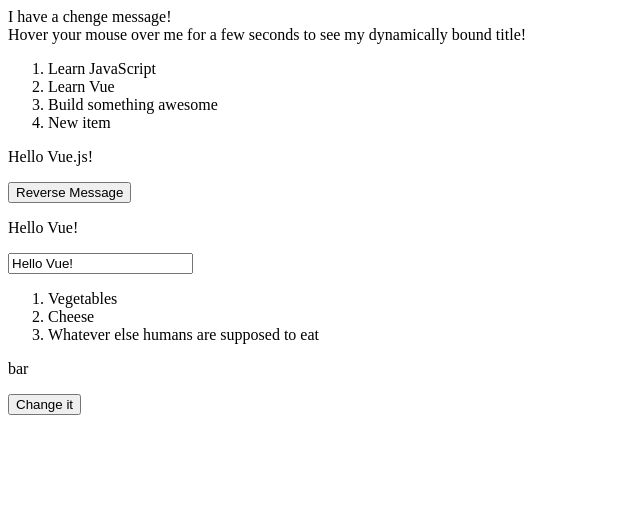
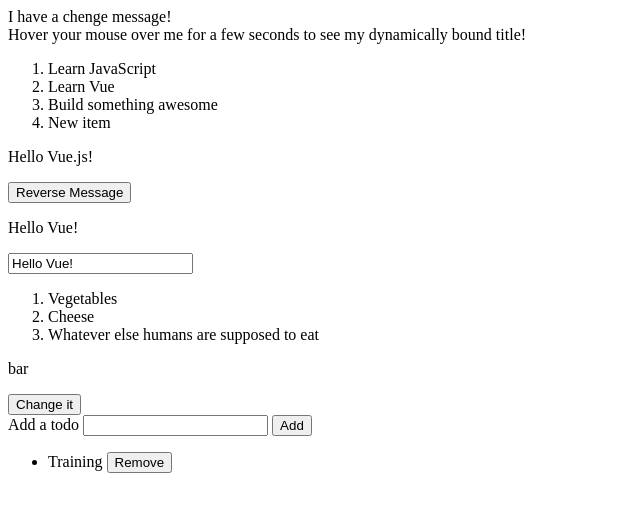
Before and after one commit to mituki-suzu/vuetutorial, a plain HTML site: page index.html in a window 1280 px wide. Shown: the whole page, without its empty margins (0-640 px from the left). Drawn offline with nearby package versions, Linux system fonts and the light colour scheme.

Commit message:
change code.

```diff
--- a/index.html
+++ b/index.html
@@ -1,3 +1,5 @@
+<!DOCTYPE html>
+
 <html>
     <head>
         <link rel="stylesheet" href="index.css">
@@ -50,8 +52,29 @@
 
         <div id="app8">
             <p>{{ foo }}</p>
-            <!-- これは `foo` を更新しなくなります! -->
+            <!-- `foo` を更新しなくなる -->
             <button v-on:click="foo = 'baz'">Change it</button>
+        </div>
+
+        <div id="todo-list-example">
+            <form v-on:submit.prevent="addNewTodo">
+                <label for="new-todo">Add a todo</label>
+                <input
+                    v-model="newTodoText"
+                    id="new-todo"
+                    placeholder="E.g. Running"
+                >
+                <button>Add</button>
+            </form>
+            <ul>
+                <li
+                is="todo-item"
+                v-for="(todo, index) in todos"
+                v-bind:key="todo.id"
+                v-bind:title="todo.title"
+                v-on:remove="todos.splice(index, 1)"
+                ></li>
+            </ul>
         </div>
 
         <script src="index.js"></script>
--- a/index.js
+++ b/index.js
@@ -80,6 +80,39 @@
     data: obj
 })
 
+Vue.component('todo-item',{
+    template:'\
+    <li>\
+    {{title}}\
+    <button v-on:click="$emit(\'remove\')">Remove</button>\
+    </li>\
+    ',
+    props:['title']
+})
+
+new Vue({
+    el:'#todo-list-example',
+    data:{
+        newTodoText:' ',
+        todos:[
+            {
+                id:　1,
+                title: 'Training',
+            }
+        ],
+        newTodoId:2
+    },
+    methods: {
+        addNewTodo: function () {
+            this.todos.push({
+                id: this.nextTodoId++,
+                title: this.newTodoText
+            })
+            this.newTodoText = ''
+        }
+    }
+})
+
 // 直接ではなくても代入できる
 app.message = "I have a chenge message!"
 app2.message = 'some new message'
```
